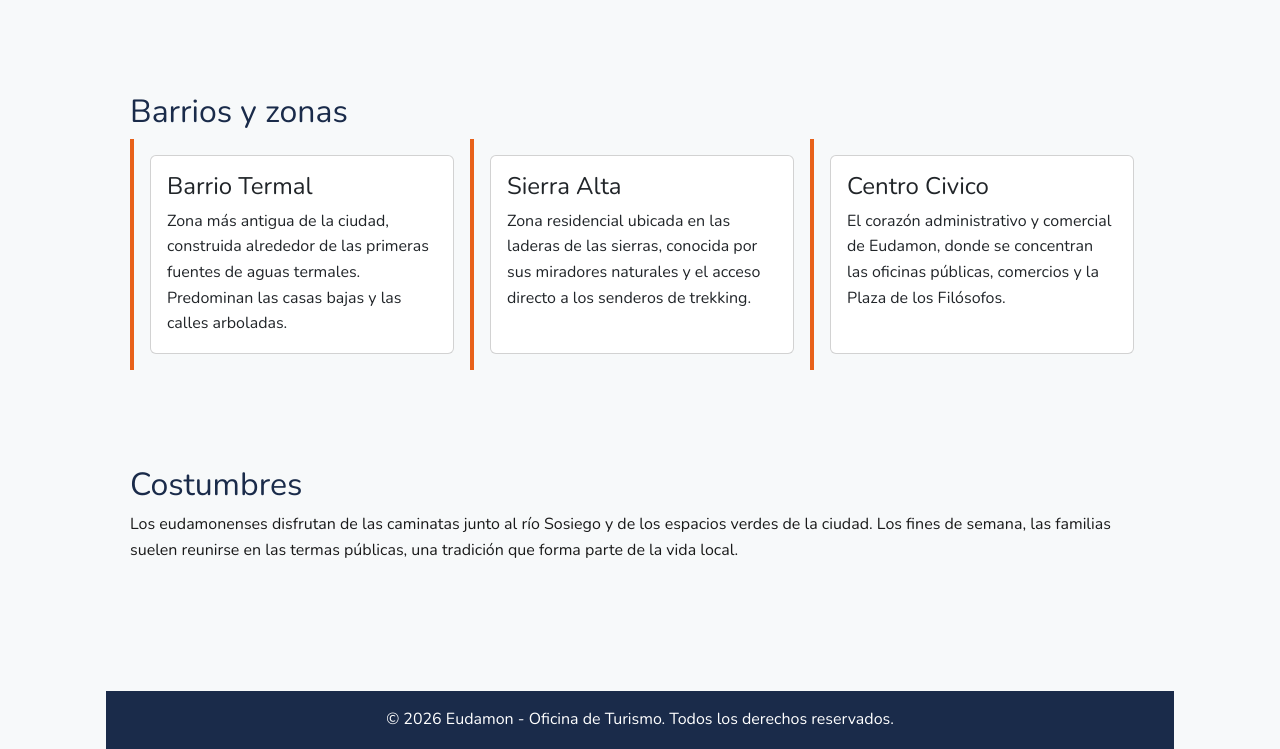
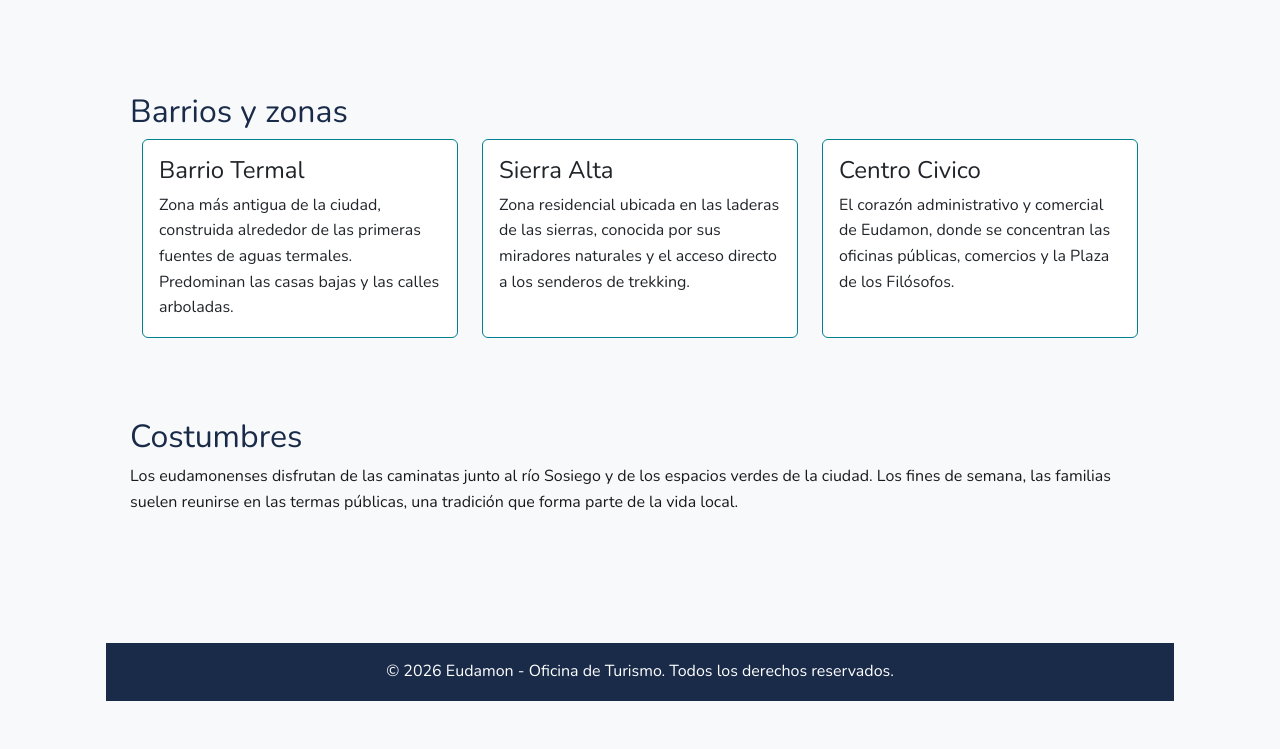
Before and after one commit to Amoniack/TrabajoLenguajesinformaticos, a plain HTML site: page pages/ciudad.html in a window 1280 px wide. Shown: the part 774-1523 px from the top of the page. After the commit the page ends 1475 px from the top, so only its background shows below. Drawn offline with nearby package versions, Linux system fonts and the light colour scheme.

Commit message:
style: personaliza las Cards con paleta, hover y transicion

```diff
--- a/css/estilos.css
+++ b/css/estilos.css
@@ -240,6 +240,20 @@ button:hover {
 .navbar-nav {
   padding: 0;
 }
+#barrios article {
+  border-left: none;
+  padding: 0 0.75rem;
+  margin-bottom: 0;
+}
+.card {
+  border-color: var(--color-primario);
+  transition: transform 0.3s, box-shadow 0.3s;
+}
+
+.card:hover {
+  transform: translateY(-4px);
+  box-shadow: 0 6px 12px rgba(0, 0, 0, 0.15);
+}
 
 /* Flexbox - lista de empresas */
 .Lista-Empresas {
```
